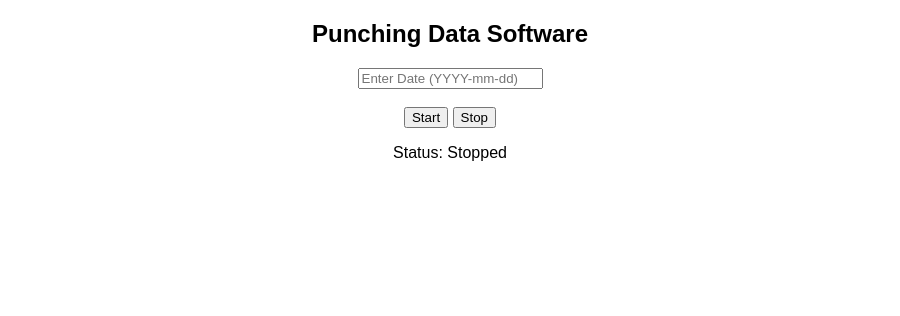
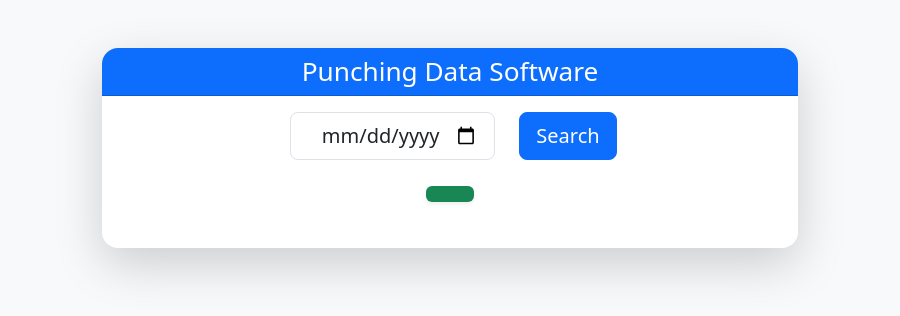
Before and after one commit to kolhemv86/attendancesoft, an Electron app: page index.html in a window 900 px wide. Drawn offline with nearby package versions, Linux system fonts and the light colour scheme; no server answers.

Commit message:
add bootsrap css in app

```diff
--- a/index.html
+++ b/index.html
@@ -8,21 +8,51 @@
     th, td { border: 1px solid #ccc; padding: 8px 12px; }
     th { background-color: #f4f4f4; }
   </style>
+  <link href="https://cdn.jsdelivr.net/npm/bootstrap@5.3.8/dist/css/bootstrap.min.css" rel="stylesheet" integrity="sha384-sRIl4kxILFvY47J16cr9ZwB07vP4J8+LH7qKQnuqkuIAvNWLzeN8tE5YBujZqJLB" crossorigin="anonymous">
   <script src="https://cdn.jsdelivr.net/npm/axios/dist/axios.min.js"></script>
 </head>
-<body>
+<body class="bg-light">
 
-  <h2>Punching Data Software</h2>
+  <div class="container py-5">
 
-  <!-- <input id="input1" placeholder="Enter Your Emplyee code"/><br><br> -->
-  <input id="input2" placeholder="Enter Date (YYYY-mm-dd)" value="" /><br><br>
+       <div class="card shadow-lg border-0 rounded-4">
 
-  <button onclick="start()">Start</button>
-  <button onclick="stop()">Stop</button>
+          <div class="card-header bg-primary text-white text-center rounded-top-4">
+            <h3 class="mb-0">Punching Data Software</h3>
+          </div>
 
-  <p id="status">Status: Stopped</p>
+          <div class="card-body">
+
+           <div class="row justify-content-center mb-4">
+            <div class="col-md-4">
+              <input id="input2"
+                    type="date"
+                    class="form-control form-control-lg text-center"
+                    value="">
+            </div>
+
+            <div class="col-md-2 d-grid">
+              <button onclick="start()"
+                      class="btn btn-primary btn-lg">
+                Search
+              </button>
+            </div>
+          </div>
+
+           <div class="text-center mb-4">
+            <span class="badge bg-success fs-5 px-4 py-2 shadow-sm">
+              <span id="status"></span>
+            </span>
+          </div>
+
 
             <div id="tableContainer"></div>
+
+        </div>
+
+      </div>
+
+  </div>
 
   <script>
   /*   const fs = require("fs");
@@ -54,9 +84,18 @@
 
     let intervalId;
 
+   onLoadstart();
+
+   function start() {
+
+      onLoadstart();
+
+   }
+
+
+
     function renderTable(response) {
 
-        // PunchData extract karo
         let data = response;
 
         if (!Array.isArray(data) || data.length === 0) {
@@ -66,9 +105,18 @@
 
         const removeColumns = ["M_Flag"];
 
-        let table = "<table><tr>";
+        // 🔥 Date parse function (DD/MM/YYYY format mate)
+        function parseDate(dateStr) {
+            const [datePart, timePart] = dateStr.split(" ");
+            const [day, month, year] = datePart.split("/");
+            return new Date(`${year}-${month}-${day}T${timePart}`);
+        }
 
-        // Existing headers
+        // 🔥 PunchDate ascending sort
+        data.sort((a, b) => parseDate(a.PunchDate) - parseDate(b.PunchDate));
+
+        let table = "<table border='1' class='table table-bordered table-striped table-hover align-middle text-center shadow-sm'><tr>";
+
         Object.keys(data[0])
             .filter(key => !removeColumns.includes(key))
             .forEach(key => {
@@ -78,8 +126,11 @@
         table += "<th>In/Out</th>";
         table += "</tr>";
 
-        // Rows
+        let lastInTime = null;
+        let totalMilliseconds = 0;
+
         data.forEach((row, index) => {
+
             table += "<tr>";
 
             Object.entries(row)
@@ -88,35 +139,55 @@
                     table += `<td>${value ?? ""}</td>`;
                 });
 
-            const inOut = (index % 2 === 0) ?
-            '<span style="color:green;font-weight:bold;">In</span>' :
-            '<span style="color:red;font-weight:bold;">Out</span>';
+            let inOutLabel = "";
 
-            table += `<td><b>${inOut}</b></td>`;
+            // 🔥 Even index = Out (tamari logic pramane)
+            if (index % 2 !== 0) {
 
+                // Out
+                inOutLabel = '<span style="color:red;font-weight:bold;">Out</span>';
+
+                if (lastInTime) {
+                    const outTime = parseDate(row.PunchDate);
+                    totalMilliseconds += (outTime - lastInTime);
+                    lastInTime = null;
+                }
+
+            } else {
+
+              // In
+                inOutLabel = '<span style="color:green;font-weight:bold;">In</span>';
+                lastInTime = parseDate(row.PunchDate);
+            }
+
+            table += `<td>${inOutLabel}</td>`;
             table += "</tr>";
         });
+
+        // 🔥 Total Time convert
+        const totalMinutes = Math.floor(totalMilliseconds / 60000);
+        const hours = Math.floor(totalMinutes / 60);
+        const minutes = totalMinutes % 60;
+
+        const formattedTime =
+            String(hours).padStart(2, "0") + ":" +
+            String(minutes).padStart(2, "0");
+
 
         table += "</table>";
 
         document.getElementById("tableContainer").innerHTML = table;
+
+        document.getElementById("status").innerHTML = 'Total Hours : '+formattedTime;
     }
 
-    function start() {
-      const val1 = input1Value;
-
-/*
-      if (!val2) {
-        alert("Please enter both values");
-        return;
-      }
- */
-      //document.getElementById("input1").disabled = true;
-      document.getElementById("status").innerText = "Status: Running...";
+    function onLoadstart() {
 
       async function callAPI() {
         try {
+          const val1 = input1Value;
           const val2 = document.getElementById("input2").value;
+
           const d = new Date(val2);
           const dateStr = `${String(d.getDate()).padStart(2, '0')}/${String(d.getMonth() + 1).padStart(2, '0')}/${d.getFullYear()}`;
 
@@ -142,12 +213,13 @@
 
       callAPI(); // first time immediately
       intervalId = setInterval(callAPI, 60000);
+
     }
 
-    function stop() {
+    /* function stop() {
       clearInterval(intervalId);
       document.getElementById("status").innerText = "Status: Stopped";
-    }
+    } */
   </script>
 
 </body>
--- a/main.js
+++ b/main.js
@@ -7,8 +7,8 @@ const configPath = path.join(app.getPath("userData"), "config.json");
 
 function createWindow(file) {
   mainWindow = new BrowserWindow({
-    width: 500,
-    height: 500,
+    width: 900,
+    height: 600,
     webPreferences: {
       preload: path.join(__dirname, "preload.js"),
       contextIsolation: true,
@@ -29,7 +29,7 @@ function createWindow(file) {
     return false;
   });
 
- // mainWindow.webContents.openDevTools();
+// mainWindow.webContents.openDevTools();
 }
 
 app.whenReady().then(() => {
--- a/package.json
+++ b/package.json
@@ -12,7 +12,8 @@
   "license": "ISC",
   "type": "commonjs",
   "dependencies": {
-    "axios": "^1.13.5"
+    "axios": "^1.13.5",
+    "electron": "^40.6.1"
   },
   "build": {
     "appId": "com.apicaller.app",
```
Also changed, not shown: 1 other file. Lines whose indentation alone changed are shown as unchanged.
